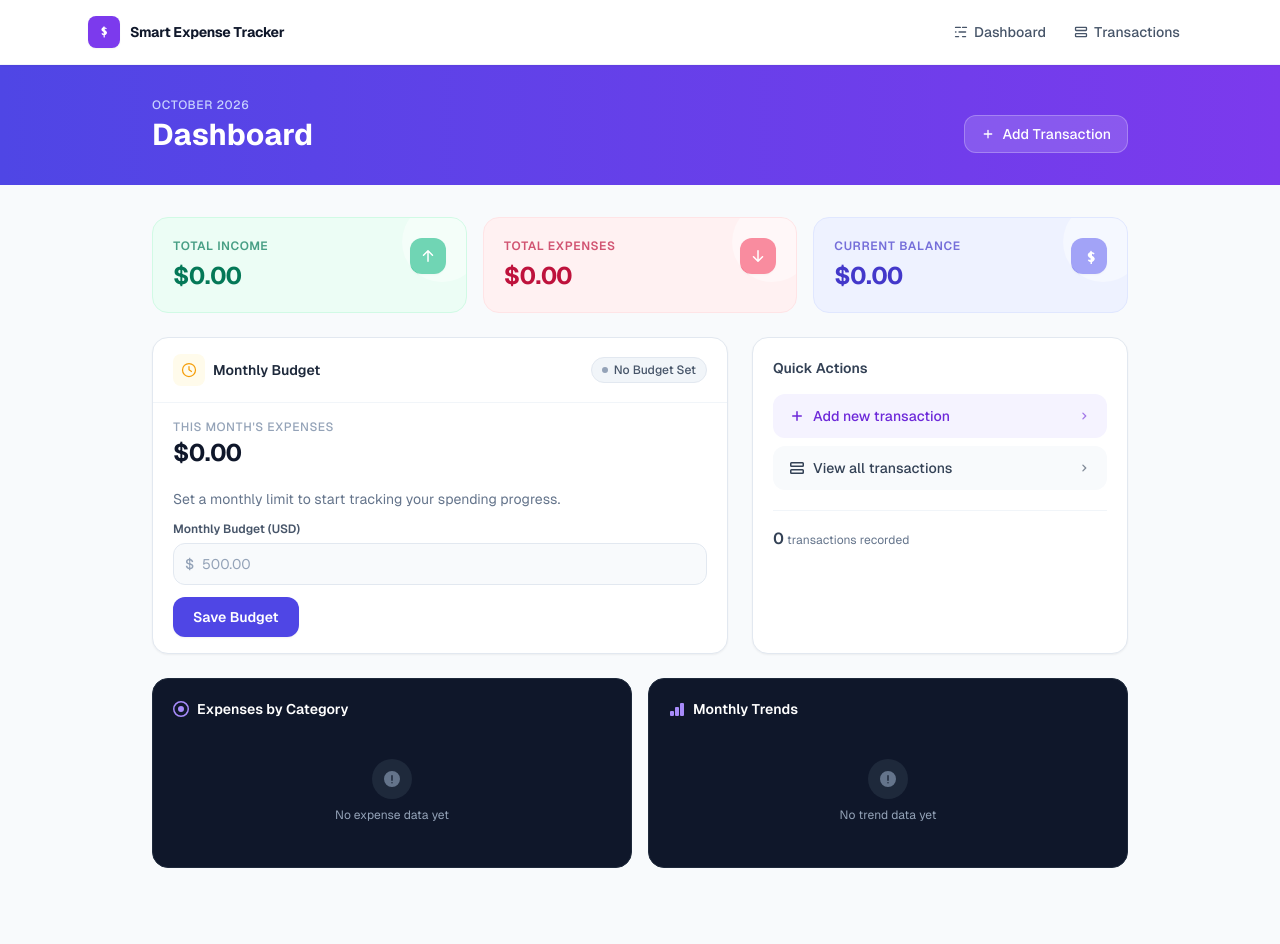
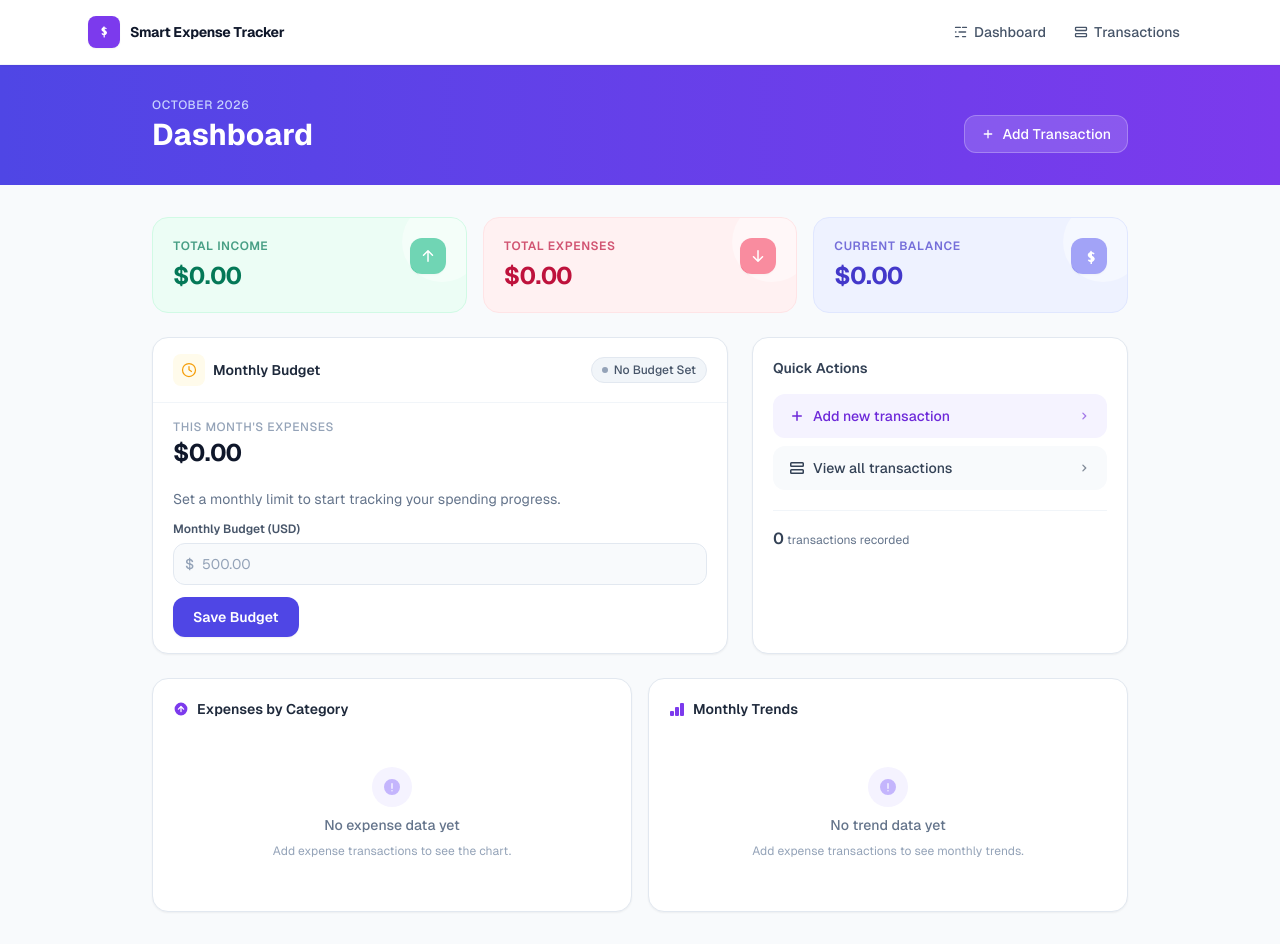
Before and after one commit to subiksha29-07/my-kiro-project, a Next.js app: page /dashboard in a window 1280 px wide. Before the commit the page ends 900 px from the top, so only its background shows below. Built offline with nearby package versions, Linux system fonts and the light colour scheme.

Commit message:
feat: add MCP filesystem server configuration

```diff
--- a/components/dashboard/MonthlyBreakdown.tsx
+++ b/components/dashboard/MonthlyBreakdown.tsx
@@ -7,16 +7,16 @@ interface MonthlyBreakdownProps {
   isLoading?: boolean;
 }
 
-// ─── Palette (violet shades, matches app theme) ──────────────────────────────
+// ─── Palette ──────────────────────────────────────────────────────────────────
 const PALETTE = [
-  '#7C3AED', // violet-600
-  '#A78BFA', // violet-400
-  '#6D28D9', // violet-700
-  '#C4B5FD', // violet-300
-  '#5B21B6', // violet-800
-  '#DDD6FE', // violet-200
-  '#8B5CF6', // violet-500
-  '#EDE9FE', // violet-100
+  '#7C3AED',
+  '#A78BFA',
+  '#6D28D9',
+  '#C4B5FD',
+  '#5B21B6',
+  '#DDD6FE',
+  '#8B5CF6',
+  '#EDE9FE',
 ];
 
 // ─── Data helpers ─────────────────────────────────────────────────────────────
@@ -28,7 +28,7 @@ interface CategorySlice {
 }
 
 interface MonthBar {
-  label: string;  // e.g. "Oct 26"
+  label: string;
   expenses: number;
 }
 
@@ -56,7 +56,6 @@ function buildMonthBars(transactions: Transaction[]): MonthBar[] {
       map.set(ym, (map.get(ym) ?? 0) + t.amount);
     }
   }
-  // Last 6 months ascending
   const sorted = Array.from(map.entries()).sort((a, b) => (a[0] < b[0] ? -1 : 1));
   const last6 = sorted.slice(-6);
   return last6.map(([ym, expenses]) => {
@@ -70,109 +69,102 @@ function buildMonthBars(transactions: Transaction[]): MonthBar[] {
   });
 }
 
-// ─── Donut chart (SVG) ────────────────────────────────────────────────────────
+// ─── Donut chart ──────────────────────────────────────────────────────────────
+// Uses strokeDasharray/strokeDashoffset on a circle — much more reliable than arc paths.
 
 function DonutChart({ slices }: { slices: CategorySlice[] }) {
-  const cx = 80;
-  const cy = 80;
-  const R = 60;   // outer radius
-  const r = 38;   // inner radius (hole)
+  const size = 160;
+  const cx = size / 2;
+  const cy = size / 2;
+  const R = 58;          // radius of stroke centre
+  const strokeW = 28;    // ring thickness
+  const circumference = 2 * Math.PI * R;
   const total = slices.reduce((s, c) => s + c.total, 0);
+  const GAP_DEG = slices.length > 1 ? 3 : 0;
+  const gap = (GAP_DEG / 360) * circumference;
 
-  if (slices.length === 0 || total === 0) {
-    // Empty ring
+  if (total === 0) {
     return (
-      <svg viewBox="0 0 160 160" className="w-36 h-36 shrink-0">
-        <circle cx={cx} cy={cy} r={R} fill="none" stroke="#2D3748" strokeWidth={R - r} />
+      <svg viewBox={`0 0 ${size} ${size}`} className="w-40 h-40 shrink-0" aria-hidden>
+        <circle cx={cx} cy={cy} r={R} fill="none" stroke="#E9D5FF" strokeWidth={strokeW} />
       </svg>
     );
   }
 
-  // Build arc paths
-  let angle = -Math.PI / 2; // start at top
-  const paths: { d: string; color: string }[] = [];
+  // Build segments using stroke-dasharray trick, rotated to start at top (-90°)
+  let offset = 0;
+  const segments: { dashArray: string; dashOffset: number; color: string; rotation: number }[] = [];
 
   for (const slice of slices) {
-    const sweep = (slice.total / total) * 2 * Math.PI;
-    // Gap between slices
-    const gap = slices.length > 1 ? 0.03 : 0;
-    const startAngle = angle + gap / 2;
-    const endAngle = angle + sweep - gap / 2;
-
-    const x1 = cx + R * Math.cos(startAngle);
-    const y1 = cy + R * Math.sin(startAngle);
-    const x2 = cx + R * Math.cos(endAngle);
-    const y2 = cy + R * Math.sin(endAngle);
-    const x3 = cx + r * Math.cos(endAngle);
-    const y3 = cy + r * Math.sin(endAngle);
-    const x4 = cx + r * Math.cos(startAngle);
-    const y4 = cy + r * Math.sin(startAngle);
-
-    const largeArc = sweep - gap >= Math.PI ? 1 : 0;
-
-    const d = [
-      `M ${x1} ${y1}`,
-      `A ${R} ${R} 0 ${largeArc} 1 ${x2} ${y2}`,
-      `L ${x3} ${y3}`,
-      `A ${r} ${r} 0 ${largeArc} 0 ${x4} ${y4}`,
-      'Z',
-    ].join(' ');
-
-    paths.push({ d, color: slice.color });
-    angle += sweep;
+    const segLen = (slice.total / total) * circumference - gap;
+    const rotation = (offset / circumference) * 360 - 90;
+    segments.push({
+      dashArray: `${Math.max(segLen, 0)} ${circumference}`,
+      dashOffset: 0,
+      color: slice.color,
+      rotation,
+    });
+    offset += (slice.total / total) * circumference;
   }
 
   return (
-    <svg viewBox="0 0 160 160" className="w-36 h-36 shrink-0">
-      {paths.map((p, i) => (
-        <path key={i} d={p.d} fill={p.color} />
+    <svg viewBox={`0 0 ${size} ${size}`} className="w-40 h-40 shrink-0" aria-hidden>
+      {segments.map((seg, i) => (
+        <circle
+          key={i}
+          cx={cx}
+          cy={cy}
+          r={R}
+          fill="none"
+          stroke={seg.color}
+          strokeWidth={strokeW}
+          strokeDasharray={seg.dashArray}
+          strokeDashoffset={seg.dashOffset}
+          strokeLinecap="butt"
+          transform={`rotate(${seg.rotation} ${cx} ${cy})`}
+        />
       ))}
     </svg>
   );
 }
 
-// ─── Bar chart (SVG) ──────────────────────────────────────────────────────────
+// ─── Bar chart ────────────────────────────────────────────────────────────────
 
 function BarChart({ bars }: { bars: MonthBar[] }) {
-  const W = 320;
+  const W = 300;
   const H = 180;
-  const padL = 36;
-  const padB = 28;
-  const padT = 12;
+  const padL = 38;
+  const padB = 30;
+  const padT = 10;
   const padR = 8;
   const chartW = W - padL - padR;
   const chartH = H - padB - padT;
 
   const maxVal = Math.max(...bars.map((b) => b.expenses), 1);
-
-  // Y-axis gridlines
   const steps = 5;
-  const stepVal = maxVal / steps;
-  const yLines = Array.from({ length: steps + 1 }, (_, i) => i * stepVal);
-
-  const barCount = bars.length || 6;
-  const barW = Math.max(16, (chartW / barCount) * 0.5);
-  const gap = chartW / barCount;
+  const yLines = Array.from({ length: steps + 1 }, (_, i) => (i * maxVal) / steps);
+  const gap = chartW / (bars.length || 1);
+  const barW = Math.max(12, gap * 0.55);
 
   function yPos(val: number) {
     return padT + chartH - (val / maxVal) * chartH;
   }
 
-  function formatLabel(n: number): string {
+  function fmtY(n: number): string {
     if (n >= 1000) return `${(n / 1000).toFixed(0)}k`;
     return String(Math.round(n));
   }
 
   return (
-    <svg viewBox={`0 0 ${W} ${H}`} className="w-full h-full">
-      {/* Grid lines */}
+    <svg viewBox={`0 0 ${W} ${H}`} className="w-full h-full" aria-hidden>
+      {/* Gridlines */}
       {yLines.map((v, i) => {
         const y = yPos(v);
         return (
           <g key={i}>
-            <line x1={padL} y1={y} x2={W - padR} y2={y} stroke="#2D3748" strokeWidth="1" />
-            <text x={padL - 4} y={y + 3.5} textAnchor="end" fontSize="8" fill="#718096">
-              {formatLabel(v)}
+            <line x1={padL} y1={y} x2={W - padR} y2={y} stroke="#E9D5FF" strokeWidth="0.75" strokeDasharray={i === 0 ? '0' : '3 3'} />
+            <text x={padL - 4} y={y + 3.5} textAnchor="end" fontSize="8" fill="#9CA3AF">
+              {fmtY(v)}
             </text>
           </g>
         );
@@ -181,27 +173,20 @@ function BarChart({ bars }: { bars: MonthBar[] }) {
       {/* Bars */}
       {bars.map((b, i) => {
         const x = padL + i * gap + gap / 2 - barW / 2;
-        const barH = (b.expenses / maxVal) * chartH;
-        const y = padT + chartH - barH;
+        const bH = Math.max((b.expenses / maxVal) * chartH, 2);
+        const y = padT + chartH - bH;
         return (
           <g key={i}>
-            <rect x={x} y={y} width={barW} height={barH} rx="3" fill="#7C3AED" />
-            {/* X label */}
-            <text
-              x={x + barW / 2}
-              y={H - padB + 14}
-              textAnchor="middle"
-              fontSize="8.5"
-              fill="#A0AEC0"
-            >
+            <rect x={x} y={y} width={barW} height={bH} rx="4" fill="#7C3AED" />
+            <text x={x + barW / 2} y={H - padB + 14} textAnchor="middle" fontSize="8" fill="#6B7280">
               {b.label}
             </text>
           </g>
         );
       })}
 
-      {/* Bottom axis line */}
-      <line x1={padL} y1={padT + chartH} x2={W - padR} y2={padT + chartH} stroke="#2D3748" strokeWidth="1" />
+      {/* Axis baseline */}
+      <line x1={padL} y1={padT + chartH} x2={W - padR} y2={padT + chartH} stroke="#D1D5DB" strokeWidth="1" />
     </svg>
   );
 }
@@ -210,20 +195,18 @@ function BarChart({ bars }: { bars: MonthBar[] }) {
 
 export function MonthlyBreakdown({ transactions, isLoading = false }: MonthlyBreakdownProps) {
   const slices = buildCategorySlices(transactions);
-  const bars = buildMonthBars(transactions);
-  const hasExpenses = slices.length > 0;
+  const bars   = buildMonthBars(transactions);
 
-  // Card base style — dark navy, matching reference
-  const card = 'rounded-2xl bg-[#0F172A] border border-[#1E293B] p-5 flex flex-col gap-4';
-  const title = 'flex items-center gap-2 text-sm font-semibold text-white';
+  // White card style — matches the rest of the dashboard
+  const card = 'rounded-2xl bg-white border border-slate-200 shadow-sm p-5 flex flex-col gap-4';
 
   if (isLoading) {
     return (
       <div className="grid grid-cols-1 md:grid-cols-2 gap-4">
         {[0, 1].map((i) => (
-          <div key={i} className={`${card} min-h-[200px]`}>
-            <div className="h-4 w-40 bg-slate-700 rounded animate-pulse" />
-            <div className="flex-1 bg-slate-800 rounded-xl animate-pulse" />
+          <div key={i} className={`${card} min-h-[220px]`}>
+            <div className="h-4 w-44 bg-slate-100 rounded animate-pulse" />
+            <div className="flex-1 bg-slate-50 rounded-xl animate-pulse" />
           </div>
         ))}
       </div>
@@ -232,42 +215,45 @@ export function MonthlyBreakdown({ transactions, isLoading = false }: MonthlyBre
 
   return (
     <div className="grid grid-cols-1 md:grid-cols-2 gap-4">
+
       {/* ── Expenses by Category ── */}
       <div className={card}>
-        <div className={title}>
-          {/* donut icon */}
-          <svg viewBox="0 0 16 16" fill="currentColor" className="w-4 h-4 text-violet-400" aria-hidden>
-            <path fillRule="evenodd" d="M8 1.5a6.5 6.5 0 1 0 0 13 6.5 6.5 0 0 0 0-13ZM0 8a8 8 0 1 1 16 0A8 8 0 0 1 0 8Zm8-3a3 3 0 1 0 0 6 3 3 0 0 0 0-6Z" clipRule="evenodd" />
+        {/* Header */}
+        <div className="flex items-center gap-2">
+          <svg viewBox="0 0 20 20" fill="currentColor" className="w-4 h-4 text-violet-600 shrink-0" aria-hidden>
+            <path fillRule="evenodd" d="M10 18a8 8 0 1 0 0-16 8 8 0 0 0 0 16Zm-.75-4.75a.75.75 0 0 0 1.5 0V8.66l1.95 2.1a.75.75 0 1 0 1.1-1.02l-3.25-3.5a.75.75 0 0 0-1.1 0L6.2 9.74a.75.75 0 1 0 1.1 1.02l1.95-2.1v4.59Z" clipRule="evenodd" />
           </svg>
-          Expenses by Category
+          <h3 className="text-sm font-semibold text-slate-800">Expenses by Category</h3>
         </div>
 
-        {!hasExpenses ? (
-          <div className="flex-1 flex flex-col items-center justify-center py-6 gap-2">
-            <div className="w-10 h-10 rounded-full bg-slate-800 flex items-center justify-center">
-              <svg viewBox="0 0 20 20" fill="currentColor" className="w-5 h-5 text-slate-500">
+        {slices.length === 0 ? (
+          /* Empty state */
+          <div className="flex-1 flex flex-col items-center justify-center py-8 gap-2">
+            <div className="w-10 h-10 rounded-full bg-violet-50 flex items-center justify-center">
+              <svg viewBox="0 0 20 20" fill="currentColor" className="w-5 h-5 text-violet-300">
                 <path fillRule="evenodd" d="M10 18a8 8 0 1 0 0-16 8 8 0 0 0 0 16Zm.75-11.25a.75.75 0 0 0-1.5 0v4.5a.75.75 0 0 0 1.5 0v-4.5Zm0 7a.75.75 0 1 0-1.5 0 .75.75 0 0 0 1.5 0Z" clipRule="evenodd" />
               </svg>
             </div>
-            <p className="text-xs text-slate-400">No expense data yet</p>
+            <p className="text-sm text-slate-500 font-medium">No expense data yet</p>
+            <p className="text-xs text-slate-400">Add expense transactions to see the chart.</p>
           </div>
         ) : (
-          <div className="flex items-center gap-5">
+          /* Donut + legend */
+          <div className="flex items-center gap-6">
             <DonutChart slices={slices} />
-            {/* Legend */}
-            <ul className="flex flex-col gap-2 min-w-0">
-              {slices.slice(0, 6).map((s) => (
-                <li key={s.category} className="flex items-center gap-2 min-w-0">
+            <ul className="flex flex-col gap-2.5 min-w-0 flex-1">
+              {slices.slice(0, 7).map((s) => (
+                <li key={s.category} className="flex items-center gap-2.5 min-w-0">
                   <span
-                    className="w-2.5 h-2.5 rounded-sm shrink-0"
+                    className="w-8 h-3.5 rounded shrink-0"
                     style={{ background: s.color }}
                     aria-hidden
                   />
-                  <span className="text-xs text-slate-300 truncate">{s.category}</span>
+                  <span className="text-xs text-slate-600 truncate font-medium">{s.category}</span>
                 </li>
               ))}
-              {slices.length > 6 && (
-                <li className="text-xs text-slate-500">+{slices.length - 6} more</li>
+              {slices.length > 7 && (
+                <li className="text-xs text-slate-400">+{slices.length - 7} more</li>
               )}
             </ul>
           </div>
@@ -276,29 +262,33 @@ export function MonthlyBreakdown({ transactions, isLoading = false }: MonthlyBre
 
       {/* ── Monthly Trends ── */}
       <div className={card}>
-        <div className={title}>
-          {/* bar chart icon */}
-          <svg viewBox="0 0 16 16" fill="currentColor" className="w-4 h-4 text-violet-400" aria-hidden>
+        {/* Header */}
+        <div className="flex items-center gap-2">
+          <svg viewBox="0 0 16 16" fill="currentColor" className="w-4 h-4 text-violet-600 shrink-0" aria-hidden>
             <path d="M1 11a1 1 0 0 1 1-1h2a1 1 0 0 1 1 1v3a1 1 0 0 1-1 1H2a1 1 0 0 1-1-1v-3ZM6 7a1 1 0 0 1 1-1h2a1 1 0 0 1 1 1v7a1 1 0 0 1-1 1H7a1 1 0 0 1-1-1V7ZM11 3a1 1 0 0 1 1-1h2a1 1 0 0 1 1 1v11a1 1 0 0 1-1 1h-2a1 1 0 0 1-1-1V3Z" />
           </svg>
-          Monthly Trends
+          <h3 className="text-sm font-semibold text-slate-800">Monthly Trends</h3>
         </div>
 
         {bars.length === 0 ? (
-          <div className="flex-1 flex flex-col items-center justify-center py-6 gap-2">
-            <div className="w-10 h-10 rounded-full bg-slate-800 flex items-center justify-center">
-              <svg viewBox="0 0 20 20" fill="currentColor" className="w-5 h-5 text-slate-500">
+          /* Empty state */
+          <div className="flex-1 flex flex-col items-center justify-center py-8 gap-2">
+            <div className="w-10 h-10 rounded-full bg-violet-50 flex items-center justify-center">
+              <svg viewBox="0 0 20 20" fill="currentColor" className="w-5 h-5 text-violet-300">
                 <path fillRule="evenodd" d="M10 18a8 8 0 1 0 0-16 8 8 0 0 0 0 16Zm.75-11.25a.75.75 0 0 0-1.5 0v4.5a.75.75 0 0 0 1.5 0v-4.5Zm0 7a.75.75 0 1 0-1.5 0 .75.75 0 0 0 1.5 0Z" clipRule="evenodd" />
               </svg>
             </div>
-            <p className="text-xs text-slate-400">No trend data yet</p>
+            <p className="text-sm text-slate-500 font-medium">No trend data yet</p>
+            <p className="text-xs text-slate-400">Add expense transactions to see monthly trends.</p>
           </div>
         ) : (
-          <div className="flex-1 h-44">
+          /* Bar chart */
+          <div className="flex-1 h-48">
             <BarChart bars={bars} />
           </div>
         )}
       </div>
+
     </div>
   );
 }
```
